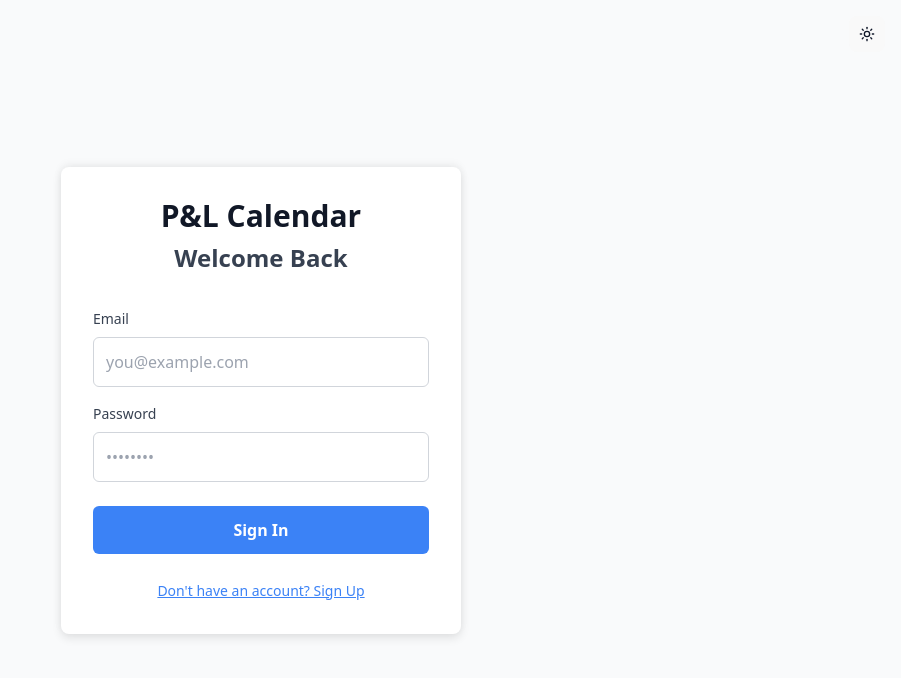
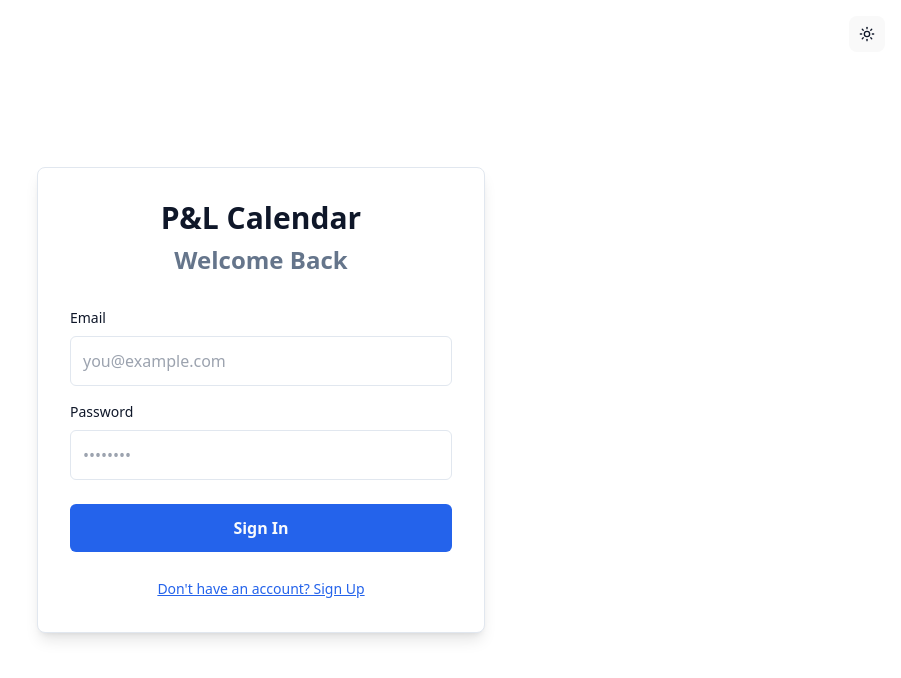
Before and after one commit to kinhvin/pnl-calendar, a React (Vite) app in the folder frontend/pnl-calendar-project/: page /login in a window 1280 px wide. Shown: the top 678 px of the page, without its empty margins (379-1280 px from the left). Built offline with nearby package versions, Linux system fonts and the light colour scheme; no server answers.

Commit message:
configuring proper theming for login page

```diff
--- a/frontend/pnl-calendar-project/src/components/auth/Auth.tsx
+++ b/frontend/pnl-calendar-project/src/components/auth/Auth.tsx
@@ -51,53 +51,23 @@ export function Auth() {
     }
 
     return (
-        <div style={{
-            display: 'flex',
-            justifyContent: 'center',
-            alignItems: 'center',
-            minHeight: '100vh',
-            minWidth: '100vw',
-            backgroundColor: '#f9fafb',
-            padding: '1rem'
-        }}>
-            <div style={{
-                backgroundColor: 'white',
-                padding: '2rem',
-                borderRadius: '0.5rem',
-                boxShadow: '0 4px 10px rgba(0,0,0,0.10),  0 -3px 8px rgba(0,0,0,0.05)',
-                width: '100%',
-                maxWidth: '400px'
-            }}>
+        <div className="flex justify-center items-center min-h-screen min-w-full bg-background p-4">
+            <div className="bg-card border border-border p-8 rounded-lg shadow-lg w-full max-w-md">
                 {/* Header */}
-                <div style={{ textAlign: 'center', marginBottom: '2rem' }}>
-                    <h1 style={{
-                        fontSize: '1.875rem',
-                        fontWeight: '700',
-                        color: '#111827',
-                        marginBottom: '0.5rem'
-                    }}>
+                <div className="text-center mb-8">
+                    <h1 className="text-3xl font-bold text-foreground mb-2">
                         P&L Calendar
                     </h1>
-                    <h2 style={{
-                        fontSize: '1.5rem',
-                        fontWeight: '600',
-                        color: '#374151'
-                    }}>
+                    <h2 className="text-2xl font-semibold text-muted-foreground">
                         {isSignUp ? 'Create Account' : 'Welcome Back'}
                     </h2>
                 </div>
 
                 {/* Form */}
-                <form onSubmit={handleSubmit} style={{ display: 'flex', flexDirection: 'column', gap: '1rem' }}>
+                <form onSubmit={handleSubmit} className="flex flex-col gap-4">
                     {/* Email Input */}
                     <div>
-                        <label style={{
-                            display: 'block',
-                            fontSize: '0.875rem',
-                            fontWeight: '500',
-                            color: '#374151',
-                            marginBottom: '0.5rem'
-                        }}>
+                        <label className="block text-sm font-medium text-foreground mb-2">
                             Email
                         </label>
                         <input
@@ -106,31 +76,13 @@ export function Auth() {
                             value={email}
                             onChange={(e) => setEmail(e.target.value)}
                             required
-                            style={{
-                                width: '100%',
-                                padding: '0.75rem',
-                                border: '1px solid #d1d5db',
-                                borderRadius: '0.375rem',
-                                fontSize: '1rem',
-                                outline: 'none',
-                                transition: 'border-color 0.2s',
-                                backgroundColor: '#ffffff',
-                                boxSizing: 'border-box'
-                            }}
-                            onFocus={(e) => e.target.style.borderColor = '#3b82f6'}
-                            onBlur={(e) => e.target.style.borderColor = '#d1d5db'}
+                            className="w-full p-3 border border-input rounded-md text-base bg-background text-foreground outline-none transition-colors focus:border-primary focus:ring-2 focus:ring-primary/20"
                         />
                     </div>
 
                     {/* Password Input */}
                     <div>
-                        <label style={{
-                            display: 'block',
-                            fontSize: '0.875rem',
-                            fontWeight: '500',
-                            color: '#374151',
-                            marginBottom: '0.5rem'
-                        }}>
+                        <label className="block text-sm font-medium text-foreground mb-2">
                             Password
                         </label>
                         <input
@@ -140,36 +92,18 @@ export function Auth() {
                             onChange={(e) => setPassword(e.target.value)}
                             required
                             minLength={8}
-                            pattern="(?=.*\d)(?=.*[a-z])(?=.*[A-Z]).{8,}"  // Require: number, lowercase, uppercase
+                            pattern="(?=.*\d)(?=.*[a-z])(?=.*[A-Z]).{8,}"
                             title="Must contain at least one number, one uppercase and lowercase letter, and be at least 8 characters"
-                            style={{
-                                width: '100%',
-                                padding: '0.75rem',
-                                border: '1px solid #d1d5db',
-                                borderRadius: '0.375rem',
-                                fontSize: '1rem',
-                                outline: 'none',
-                                transition: 'border-color 0.2s',
-                                backgroundColor: '#ffffff',
-                                boxSizing: 'border-box'
-                            }}
-                            onFocus={(e) => e.target.style.borderColor = '#3b82f6'}
-                            onBlur={(e) => e.target.style.borderColor = '#d1d5db'}
+                            className="w-full p-3 border border-input rounded-md text-base bg-background text-foreground outline-none transition-colors focus:border-primary focus:ring-2 focus:ring-primary/20"
                         />
 
                         {/* Password Requirements - Only show when signing up and typing */}
                         {isSignUp && password.length > 0 && (
-                            <div style={{
-                                marginTop: '0.5rem',
-                                padding: '0.75rem',
-                                backgroundColor: '#f9fafb',
-                                borderRadius: '0.375rem',
-                                fontSize: '0.75rem'
-                            }}>
-                                <div style={{ fontWeight: '600', marginBottom: '0.5rem', color: '#374151' }}>
+                            <div className="mt-2 p-3 bg-muted rounded-md text-xs">
+                                <div className="font-semibold mb-2 text-foreground">
                                     Password Requirements:
                                 </div>
-                                <div style={{ display: 'flex', flexDirection: 'column', gap: '0.25rem' }}>
+                                <div className="flex flex-col gap-1">
                                     <PasswordRequirement
                                         met={passwordChecks.length}
                                         text="At least 8 characters"
@@ -195,27 +129,7 @@ export function Auth() {
                     <button
                         type="submit"
                         disabled={loading || (isSignUp && !isPasswordValid)}
-                        style={{
-                            width: '100%',
-                            padding: '0.75rem',
-                            backgroundColor: loading || (isSignUp && !isPasswordValid) ? '#9ca3af' : '#3b82f6',
-                            color: 'white',
-                            border: 'none',
-                            borderRadius: '0.375rem',
-                            fontSize: '1rem',
-                            fontWeight: '600',
-                            cursor: loading || (isSignUp && !isPasswordValid) ? 'not-allowed' : 'pointer',
-                            transition: 'background-color 0.2s',
-                            marginTop: '0.5rem'
-                        }}
-                        onMouseOver={(e) => {
-                            if (!loading && !(isSignUp && !isPasswordValid))
-                                e.currentTarget.style.backgroundColor = '#2563eb'
-                        }}
-                        onMouseOut={(e) => {
-                            if (!loading && !(isSignUp && !isPasswordValid))
-                                e.currentTarget.style.backgroundColor = '#3b82f6'
-                        }}
+                        className="w-full p-3 bg-primary text-primary-foreground border-none rounded-md text-base font-semibold cursor-pointer transition-colors mt-2 hover:bg-primary/90 disabled:bg-muted disabled:cursor-not-allowed disabled:text-muted-foreground"
                     >
                         {loading ? 'Loading...' : isSignUp ? 'Sign Up' : 'Sign In'}
                     </button>
@@ -223,38 +137,24 @@ export function Auth() {
 
                 {/* Message */}
                 {message && (
-                    <div style={{
-                        marginTop: '1rem',
-                        padding: '0.75rem',
-                        borderRadius: '0.375rem',
-                        backgroundColor: message.includes('error') || message.includes('Error') ? '#fee2e2' : '#dcfce7',
-                        border: `1px solid ${message.includes('error') || message.includes('Error') ? '#fecaca' : '#bbf7d0'}`,
-                        color: message.includes('error') || message.includes('Error') ? '#991b1b' : '#166534',
-                        fontSize: '0.875rem'
-                    }}>
+                    <div className={`mt-4 p-3 rounded-md text-sm border ${
+                        message.includes('error') || message.includes('Error')
+                            ? 'bg-destructive/10 border-destructive/20 text-destructive'
+                            : 'bg-green-500/10 border-green-500/20 text-green-700 dark:text-green-400'
+                    }`}>
                         {message}
                     </div>
                 )}
 
                 {/* Toggle Button */}
-                <div style={{ marginTop: '1.5rem', textAlign: 'center' }}>
+                <div className="mt-6 text-center">
                     <button
                         onClick={() => {
                             setIsSignUp(!isSignUp)
                             setMessage('')
                         }}
                         type="button"
-                        style={{
-                            backgroundColor: 'transparent',
-                            border: 'none',
-                            color: '#3b82f6',
-                            fontSize: '0.875rem',
-                            cursor: 'pointer',
-                            textDecoration: 'underline',
-                            padding: 0
-                        }}
-                        onMouseOver={(e) => e.currentTarget.style.color = '#2563eb'}
-                        onMouseOut={(e) => e.currentTarget.style.color = '#3b82f6'}
+                        className="bg-transparent border-none text-primary text-sm cursor-pointer underline p-0 hover:text-primary/80 transition-colors"
                     >
                         {isSignUp
                             ? 'Already have an account? Sign In'
@@ -269,13 +169,8 @@ export function Auth() {
 // Helper component for password requirements
 function PasswordRequirement({ met, text }: { met: boolean; text: string }) {
     return (
-        <div style={{
-            display: 'flex',
-            alignItems: 'center',
-            gap: '0.5rem',
-            color: met ? '#16a34a' : '#6b7280'
-        }}>
-            <span style={{ fontSize: '1rem' }}>
+        <div className={`flex items-center gap-2 ${met ? 'text-green-600 dark:text-green-400' : 'text-muted-foreground'}`}>
+            <span className="text-base">
                 {met ? '✓' : '○'}
             </span>
             <span>{text}</span>
```
